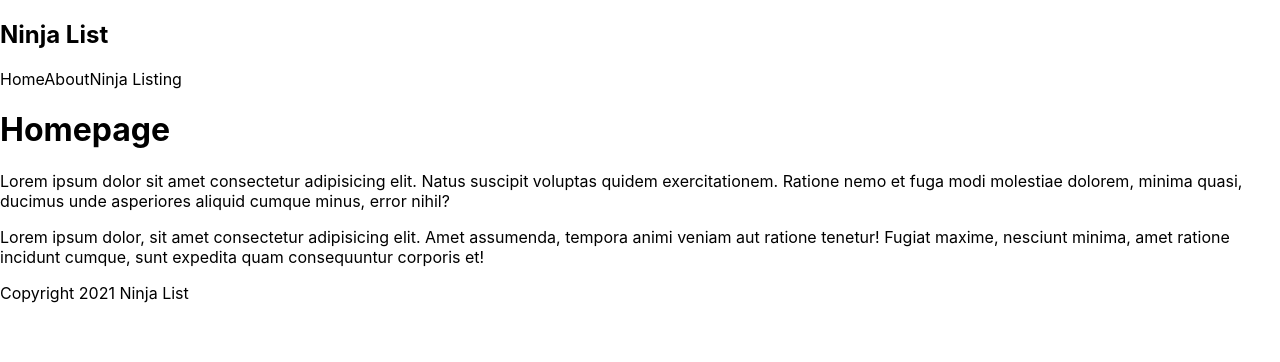
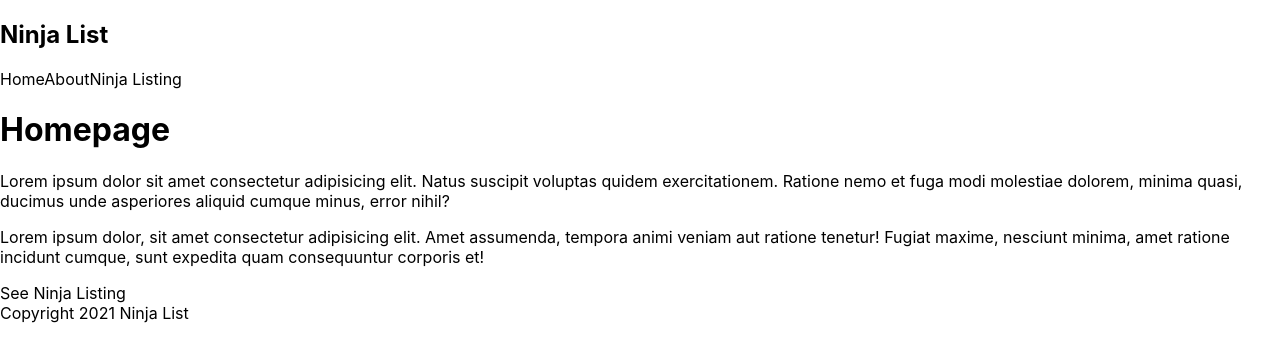
Before and after one commit to bcthakre/nextjs_typescript, a Next.js app: page / in a window 1280 px wide. Shown: the top 362 px of the page. Built offline with nearby package versions, Linux system fonts and the light colour scheme.

Commit message:
Added Links

```diff
--- a/components/Navbar.tsx
+++ b/components/Navbar.tsx
@@ -1,12 +1,15 @@
+
+import Link from 'next/link';
+
 const Navbar = () => {
     return (
        <nav>
         <div className="logo">
             <h1>Ninja List</h1>
         </div>
-        <a>Home</a>
-        <a>About</a>
-        <a>Ninja Listing</a>
+        <Link href="/"><a>Home</a></Link>
+        <Link href="/about"><a>About</a></Link>
+        <Link href="/ninjas"><a>Ninja Listing</a></Link>
        </nav>
     )
 }
--- a/pages/index.tsx
+++ b/pages/index.tsx
@@ -1,6 +1,7 @@
 import type { NextPage } from 'next'
 import Head from 'next/head'
 import Image from 'next/image'
+import Link from 'next/link'
 import Footer from '../components/Footer'
 import Navbar from '../components/Navbar'
 import styles from '../styles/Home.module.css'
@@ -12,6 +13,7 @@
       <h1>Homepage</h1>
       <p>Lorem ipsum dolor sit amet consectetur adipisicing elit. Natus suscipit voluptas quidem exercitationem. Ratione nemo et fuga modi molestiae dolorem, minima quasi, ducimus unde asperiores aliquid cumque minus, error nihil?</p>
       <p>Lorem ipsum dolor, sit amet consectetur adipisicing elit. Amet assumenda, tempora animi veniam aut ratione tenetur! Fugiat maxime, nesciunt minima, amet ratione incidunt cumque, sunt expedita quam consequuntur corporis et!</p>
+      <Link href="/ninjas"><a>See Ninja Listing</a></Link>
       <Footer />
     </div>
   )
```
